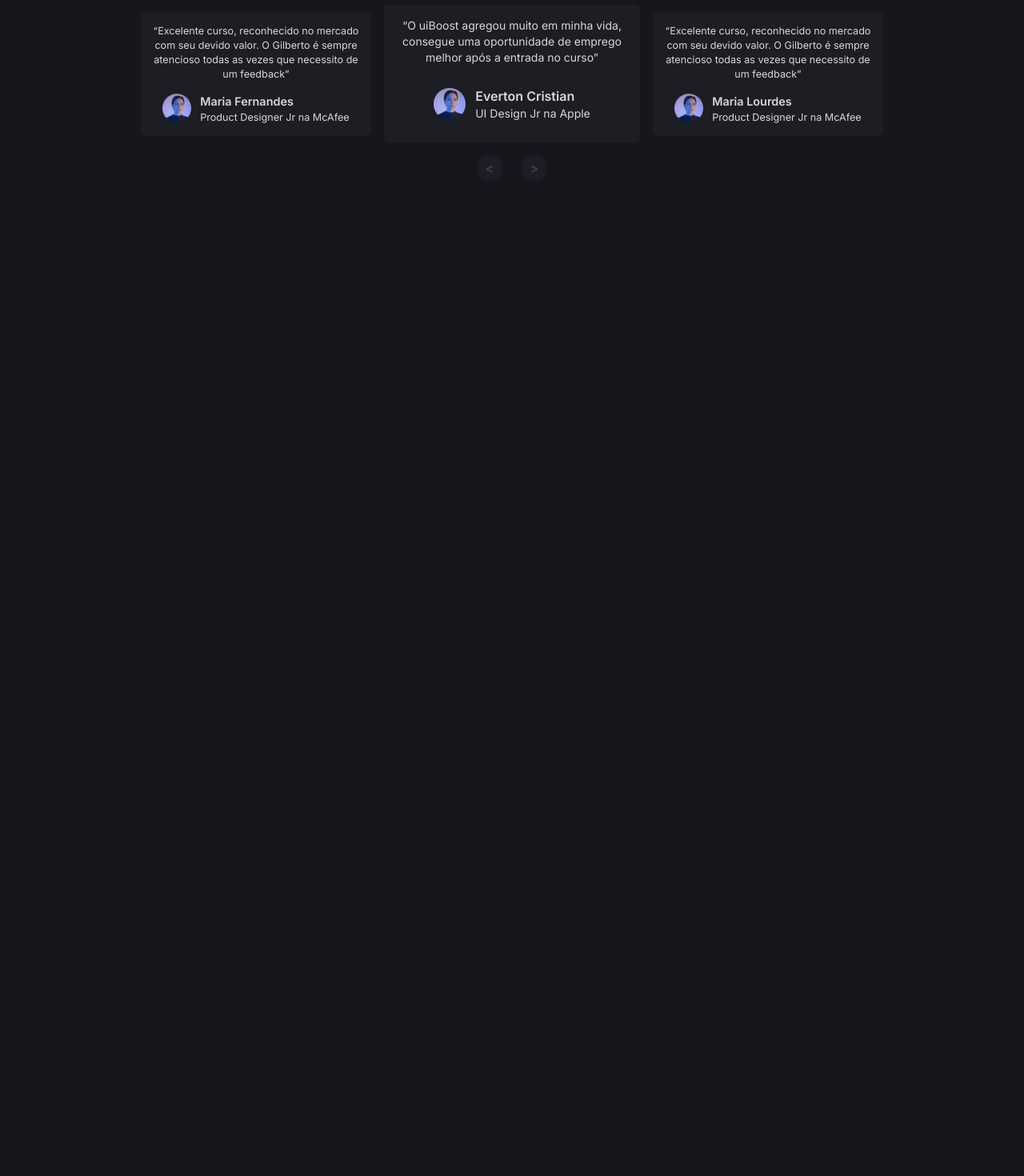
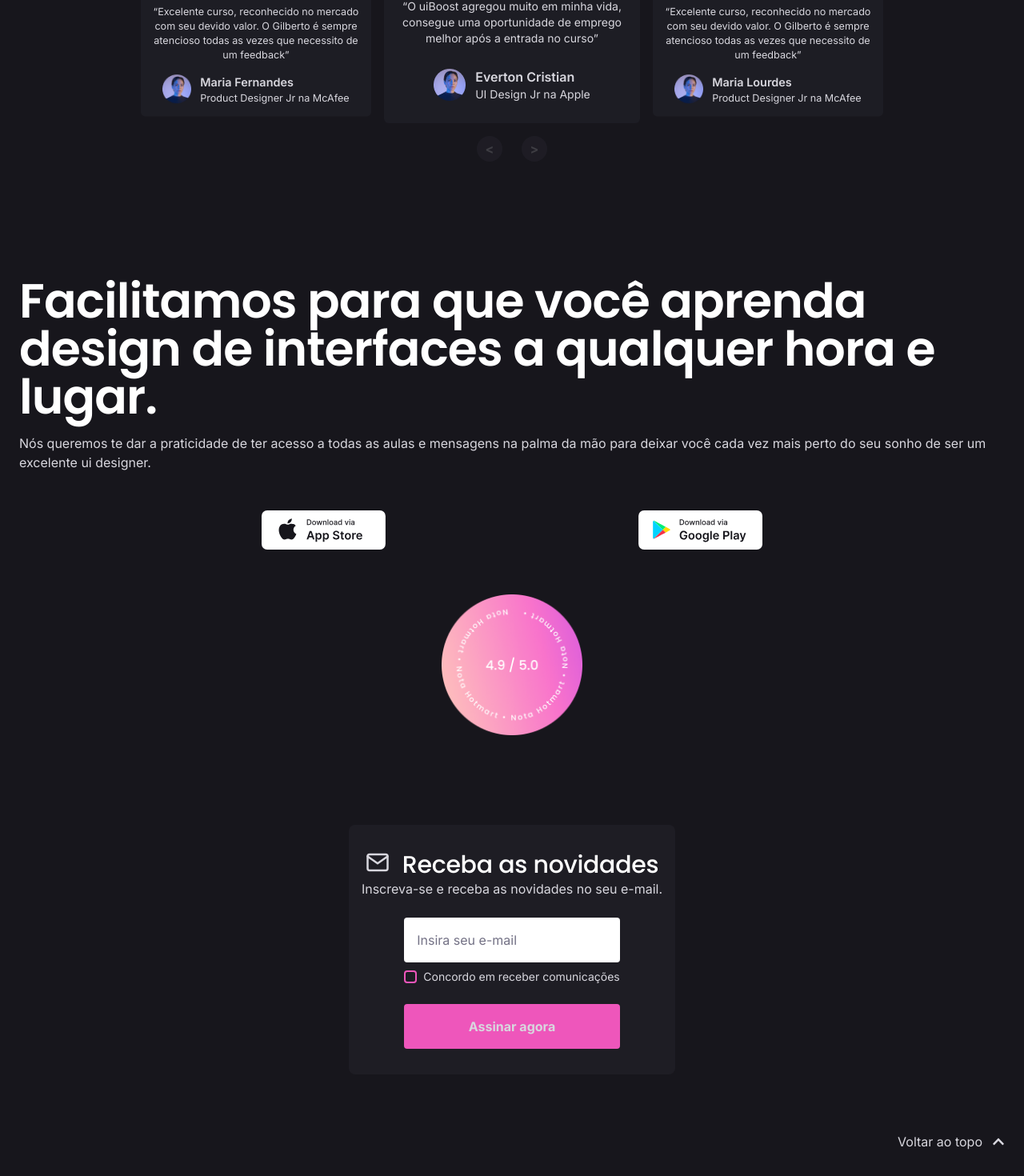
Before and after one commit to cpt-westphalen/lp-uiboost, a React (Vite) app: page / in a window 1280 px wide. Shown: the part 2841-4311 px from the top of the page at 80% size. Before the commit the page ends 3283 px from the top, so only its background shows below. Built offline with nearby package versions, Linux system fonts and the light colour scheme.

Commit message:
feat: download section + newsletter section + custom checkbox

```diff
--- a/src/App.tsx
+++ b/src/App.tsx
@@ -1,5 +1,6 @@
 import { FlexCenter } from "./components/Structures/FlexCenter";
 
+import { DownloadSection } from "./sections/DownloadSection";
 import { FeaturesSection } from "./sections/FeaturesSection";
 import { OpeningSection } from "./sections/OpeningSection";
 import { TestimonialSection } from "./sections/TestimonialSection";
@@ -11,6 +12,8 @@ import { Stats } from "./components/Stats";
 import { ArrowDivider } from "./svgs/ArrowDivider";
 import { UiBoostDivider } from "./components/Dividers/UiBoostDivider";
 import { EmptyDivider } from "./components/Dividers/EmptyDivider";
+import { NewsletterSection } from "./sections/NewsletterSection";
+import { FaChevronUp } from "react-icons/fa";
 
 function App() {
 	return (
@@ -29,9 +32,18 @@ function App() {
 				</FlexCenter>
 				<UiBoostDivider />
 				<FeaturesSection />
-				<EmptyDivider />
+				<EmptyDivider size={14} />
 				<TestimonialSection />
-				<EmptyDivider />
+				<EmptyDivider size={8} />
+				<DownloadSection />
+				<NewsletterSection />
+				<a
+					href='#'
+					className='px-6 flex w-full justify-end gap-3 items-center hover:cursor-pointer'>
+					<p>Voltar ao topo</p>
+					<FaChevronUp />
+				</a>
+				<EmptyDivider size={2} />
 			</main>
 		</>
 	);
--- /dev/null
+++ b/src/components/Checkbox/index.tsx
@@ -0,0 +1,25 @@
+import { useEffect, useState } from "react";
+
+export const Checkbox = ({ name }: { name: string }) => {
+	const [isChecked, setIsChecked] = useState(false);
+
+	return (
+		<div>
+			<div
+				className={`text-white font-bold flex justify-center items-center h-4 w-4 border-2 border-pink-dark border-solid rounded hover:cursor-pointer ${
+					isChecked ? "bg-pink-dark" : "hover:bg-gray-200"
+				}`}>
+				{isChecked && "✓"}
+			</div>
+			<input
+				hidden
+				type={"checkbox"}
+				name={name}
+				checked={isChecked}
+				onChange={(e) => {
+					setIsChecked(e.target.checked);
+				}}
+			/>
+		</div>
+	);
+};
--- a/src/components/Dividers/EmptyDivider/index.tsx
+++ b/src/components/Dividers/EmptyDivider/index.tsx
@@ -1 +1,15 @@
-export const EmptyDivider = () => <div className='h-24 sm:h-32 w-full'></div>;
+type EmptyDividerProps = {
+	size: number;
+	sm?: number;
+	md?: number;
+	lg?: number;
+	xl?: number;
+};
+
+//`h-${size ?? 24} sm:h-32 w-full`
+export const EmptyDivider = ({ size, sm, md, lg, xl }: EmptyDividerProps) => (
+	<div
+		className={`w-full h-${size} ${sm ? "sm:h-" + sm : ""} ${
+			md ? "md:h-" + md : ""
+		} ${lg ? "lg:h-" + lg : ""} ${xl ? "xl:h-" + xl : ""}`}></div>
+);
--- a/src/sections/OpeningSection/DownloadIcons/index.tsx
+++ b/src/components/DownloadIcons/index.tsx
@@ -1,5 +1,5 @@
-import appStoreApple from "../../../assets/app-store.svg";
-import appStoreGoogle from "../../../assets/google-play.svg";
+import appStoreApple from "../../assets/app-store.svg";
+import appStoreGoogle from "../../assets/google-play.svg";
 
 export const DownloadIcons = () => (
 	<div className='flex flex-row w-full gap-3 items-center justify-evenly'>
--- /dev/null
+++ b/src/sections/DownloadSection/index.tsx
@@ -0,0 +1,20 @@
+import { DownloadIcons } from "../../components/DownloadIcons";
+import { Heading } from "../../components/Heading";
+import { FlexWrap } from "../../components/Structures/FlexWrap";
+import badge from "../../assets/rating-badge.png";
+
+export const DownloadSection = () => (
+	<FlexWrap className='px-6 justify-center gap-14'>
+		<div className='flex flex-col gap-12'>
+			<Heading
+				title='Facilitamos para que você aprenda design de interfaces a qualquer hora e lugar.'
+				desc='Nós queremos te dar a praticidade de ter acesso a todas as aulas e mensagens na palma da mão para deixar você cada vez mais perto do seu sonho de ser um excelente ui designer.'
+			/>
+			<DownloadIcons />
+		</div>
+		<img
+			src={badge}
+			className='aspect-square w-44'
+		/>
+	</FlexWrap>
+);
--- /dev/null
+++ b/src/sections/NewsletterSection/AgreeCheckbox/index.tsx
@@ -0,0 +1,12 @@
+import { Checkbox } from "../../../components/Checkbox";
+
+export const AgreeCheckbox = () => {
+	return (
+		<div>
+			<label className='flex justify-center items-center gap-2 text-sm'>
+				<Checkbox name='agree' />
+				Concordo em receber comunicações
+			</label>
+		</div>
+	);
+};
--- /dev/null
+++ b/src/sections/NewsletterSection/index.tsx
@@ -0,0 +1,32 @@
+import { FiMail } from "react-icons/fi";
+import { FlexCenter } from "../../components/Structures/FlexCenter";
+import { Checkbox } from "../../components/Checkbox";
+import { AgreeCheckbox } from "./AgreeCheckbox";
+
+export const NewsletterSection = () => {
+	return (
+		<FlexCenter className='px-5 py-8'>
+			<div className='flex flex-col gap-2 justify-center items-center px-4 py-8 bg-gray-150 rounded-lg'>
+				<div className='mb-4 flex flex-col items-center'>
+					<div className='flex gap-4'>
+						<FiMail size={30} />
+						<h2>Receba as novidades</h2>
+					</div>
+					<p>Inscreva-se e receba as novidades no seu e-mail.</p>
+				</div>
+				<form className='flex flex-col gap-2'>
+					<input
+						type='text'
+						placeholder='Insira seu e-mail'
+						className='h-14 w-full rounded px-4 text-gray-200'
+					/>
+
+					<AgreeCheckbox />
+					<button className='w-full bg-pink-dark hover:bg-pink active:bg-pink-dark h-14 rounded font-bold mt-4'>
+						Assinar agora
+					</button>
+				</form>
+			</div>
+		</FlexCenter>
+	);
+};
--- a/src/sections/OpeningSection/index.tsx
+++ b/src/sections/OpeningSection/index.tsx
@@ -1,5 +1,5 @@
 import { AppMock } from "./AppMock";
-import { DownloadIcons } from "./DownloadIcons";
+import { DownloadIcons } from "../../components/DownloadIcons";
 import { Heading } from "../../components/Heading";
 import { FlexWrap } from "../../components/Structures/FlexWrap";
 
--- a/src/sections/TestimonialSection/Carousel/index.tsx
+++ b/src/sections/TestimonialSection/Carousel/index.tsx
@@ -37,6 +37,10 @@ const DynamicCarousel = ({ carousel }: { carousel: CarouselType[] }) => {
 	const [focusIndex, setFocusIndex] = useState(
 		Math.floor(carousel.length / 2)
 	);
+
+	const isLastItem = focusIndex === carousel.length - 1;
+	const isFirstItem = focusIndex === 0;
+
 	return (
 		<div className='flex flex-col self-center max-w-full w-80 overflow-x-visible h-fit'>
 			<ul
@@ -53,7 +57,9 @@ const DynamicCarousel = ({ carousel }: { carousel: CarouselType[] }) => {
 							onClick={() =>
 								focusIndex !== i ? setFocusIndex(i) : false
 							}
-							className={""}>
+							className={
+								focusIndex !== i ? "hover:cursor-pointer" : ""
+							}>
 							<div
 								className={`${
 									i !== focusIndex
@@ -84,20 +90,20 @@ const DynamicCarousel = ({ carousel }: { carousel: CarouselType[] }) => {
 			<div className='flex justify-center items-center gap-6 my-4'>
 				<button
 					onClick={() => {
-						focusIndex === 0
+						isFirstItem
 							? setFocusIndex(carousel.length - 1)
 							: setFocusIndex((i) => i - 1);
 					}}
-					className='font-bold bg-gray-200 opacity-20 hover:opacity-100 w-8 h-8 p-0 m-0 flex justify-center items-center rounded-full transition'>
+					className='opacity-20 hover:opacity-100 active:opacity-70 font-bold bg-gray-200 w-8 h-8 p-0 m-0 flex justify-center items-center rounded-full transition'>
 					{"<"}
 				</button>
 				<button
 					onClick={() => {
-						focusIndex === carousel.length - 1
+						isLastItem
 							? setFocusIndex(0)
 							: setFocusIndex((i) => i + 1);
 					}}
-					className='font-bold bg-gray-200 opacity-20 hover:opacity-100 w-8 h-8 p-0 m-0 flex justify-center items-center rounded-full transition'>
+					className='opacity-20 hover:opacity-100 active:opacity-70 font-bold bg-gray-200 w-8 h-8 p-0 m-0 flex justify-center items-center rounded-full transition'>
 					{">"}
 				</button>
 			</div>
--- a/src/sections/TestimonialSection/index.tsx
+++ b/src/sections/TestimonialSection/index.tsx
@@ -7,8 +7,7 @@ import { FaChevronRight } from "react-icons/fa";
 import { avatars } from "./avatars";
 
 export const TestimonialSection = () => (
-	<div className='w-full'>
-		<FlexCenter className='px-6 gap-4 mb-8'>
+	<FlexCenter className='w-full px-6 gap-4'>
 		<h2 className='font-semibold text-3xl'>
 			O que alguns dos nossos alunos estão falando
 		</h2>
@@ -21,17 +20,14 @@ export const TestimonialSection = () => (
 					className='ml-[-5px]'
 				/>
 			))}
-				<span className='mx-2 font-medium text-white'>
-					+2.000 alunos
-				</span>
+			<span className='mx-2 font-medium text-white'>+2.000 alunos</span>
 		</div>
 		<a
 			href='#'
-				className='text-pink self-center flex flex-row gap-2 justify-center items-center'>
+			className='mb-12 text-pink self-center flex flex-row gap-2 justify-center items-center'>
 			<p className='text-lg font-semibold'>Quero ser ui Boost</p>
 			<FaChevronRight size={16} />
 		</a>
 		<Carousel />
 	</FlexCenter>
-	</div>
 );
--- a/tailwind.config.cjs
+++ b/tailwind.config.cjs
@@ -25,6 +25,7 @@ module.exports = {
 				},
 				gray: {
 					100: "#17161C",
+					150: "#1E1D24",
 					200: "#3A3847",
 					300: "#605E70",
 					400: "#737185",
```
Also changed, not shown: src/assets/rating-badge.png (added). Lines whose indentation alone changed are shown as unchanged.
